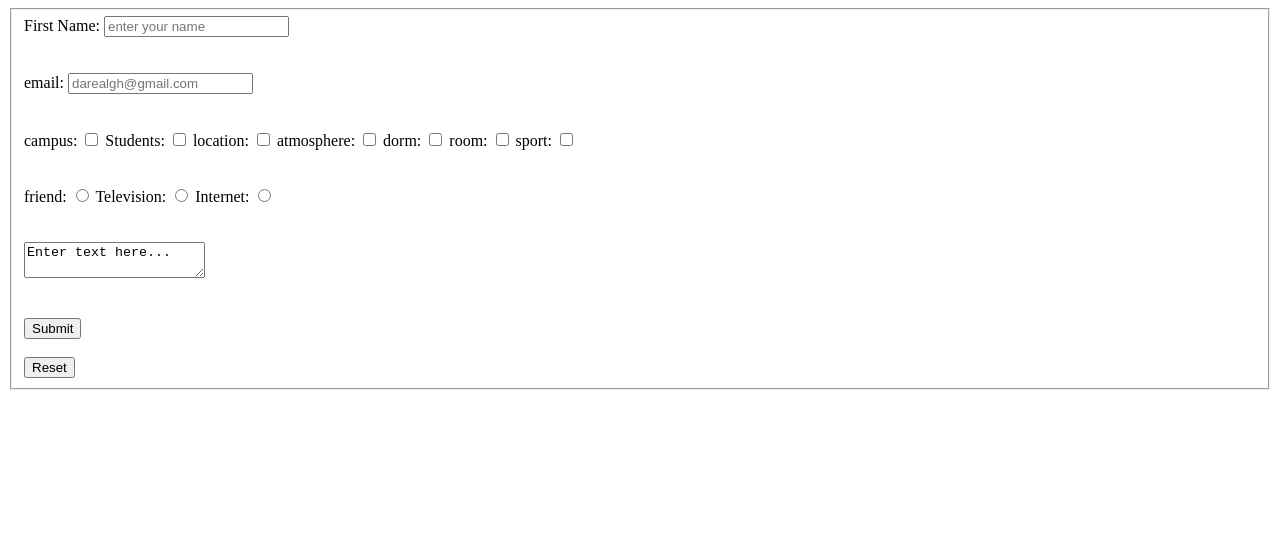
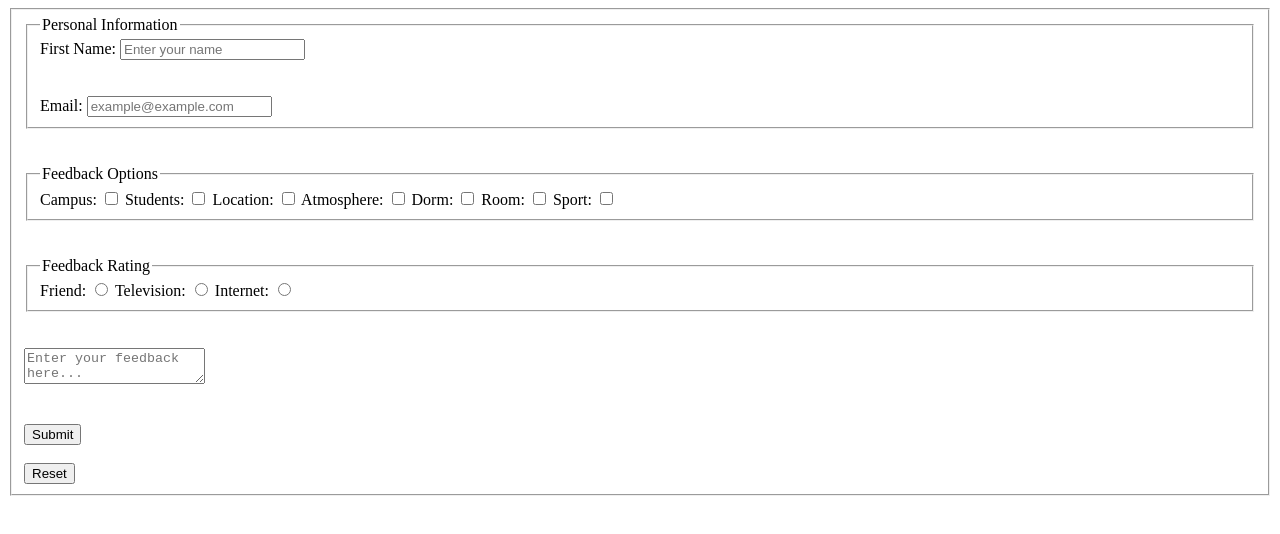
Before and after one commit to darealghost7/html.projects, a plain HTML site: page Question 1.html in a window 1280 px wide. Drawn offline with Linux system fonts and the light colour scheme.

Commit message:
Add files via upload

```diff
--- a/Question 1.html
+++ b/Question 1.html
@@ -4,53 +4,62 @@
 <title>Student feedback</title>
 </head>
 <body>
-<form action="action page_php" method="post">
+<form action="action_page.php" method="post">
 <fieldset>
-
+<fieldset>
+ <legend>Personal Information</legend>
 <div>
-<label for="FName"> First Name:</label>
-<input type="text" id="FName" name="FName" placeholder="enter your name">
+<label for="FName">First Name:</label>
+<input type="text" id="FName" name="FName" placeholder="Enter your name">
 </div>
 <br></br>
 <div>
-<label for="email">email:</label>
-<input type="email" id="email" name="email" placeholder="darealgh@gmail.com">
+<label for="email">Email:</label>
+<input type="email" id="email" name="email" placeholder="example@example.com">
 </div>
+</fieldset>
+<br></br>
+<fieldset>
+<legend>Feedback Options</legend>
+<div>
+<label>Campus:</label>
+<input type="checkbox" id="campus" name="campus" value="campus">
+<label>Students:</label>
+<input type="checkbox" id="students" name="students" value="students">
+<label>Location:</label>
+<input type="checkbox" id="location" name="location" value="location">
+<label>Atmosphere:</label>
+<input type="checkbox" id="atmosphere" name="atmosphere" value="atmosphere">
+<label>Dorm:</label>
+<input type="checkbox" id="dorm" name="dorm" value="dorm">
+<label>Room:</label>
+<input type="checkbox" id="room" name="room" value="room">
+<label>Sport:</label>
+<input type="checkbox" id="sport" name="sport" value="sport">
+</div>
+</fieldset>
+<br></br>
+ <fieldset>
+ <legend>Feedback Rating</legend>
+<div>
+<label>Friend:</label>
+<input type="radio" id="friend" name="friend" value="friend">
+<label>Television:</label>
+<input type="radio" id="television" name="friend" value="television">
+<label>Internet:</label>
+<input type="radio" id="internet" name="friend" value="internet">
+</div>
+</fieldset>
 <br></br>
 <div>
-<label for="campus">campus:</label>
-<input type="checkbox" id="campus" name="campus" >
-<label for="friend">Students:</label>
-<input type="checkbox" id="Students" name="Students" >
-<label for="location">location:</label>
-<input type="checkbox" id="location" name="location" >
-<label for="atmosphere">atmosphere:</label>
-<input type="checkbox" id="atmosphere" name="atmosphere" >
-<label for="dorm">dorm:</label>
-<input type="checkbox" id="dorm" name="dorm" >
-<label for="room">room:</label>
-<input type="checkbox" id="room" name="room" >
-<label for="sport">sport:</label>
-<input type="checkbox" id="sport" name="sport" >
-</div>
-<br></br>
-<div>
-<label for="friend">friend:</label>
-<input type="radio" id="name" name="friend" value="name">
-<label for="Television">Television:</label>
-<input type="radio" id="name" name="Television" value="name">
-<label for="friend">Internet:</label>
-<input type="radio" id="name" name="Internet" value="name">
-</div>
-<br></br>
-<div>
-<textarea name="commet" form="usrform">Enter text here...</textarea>
+<textarea name="comment" form="usrform" placeholder="Enter your feedback here..."></textarea>
 </div>
 <br></br>
 <div>
 <input type="submit">
 <br></br>
 <input type="reset">
+</fieldset>
 </form>
 </body>
 </html>
```
Also changed, not shown: Question 3.html (+5 -11 lines).
